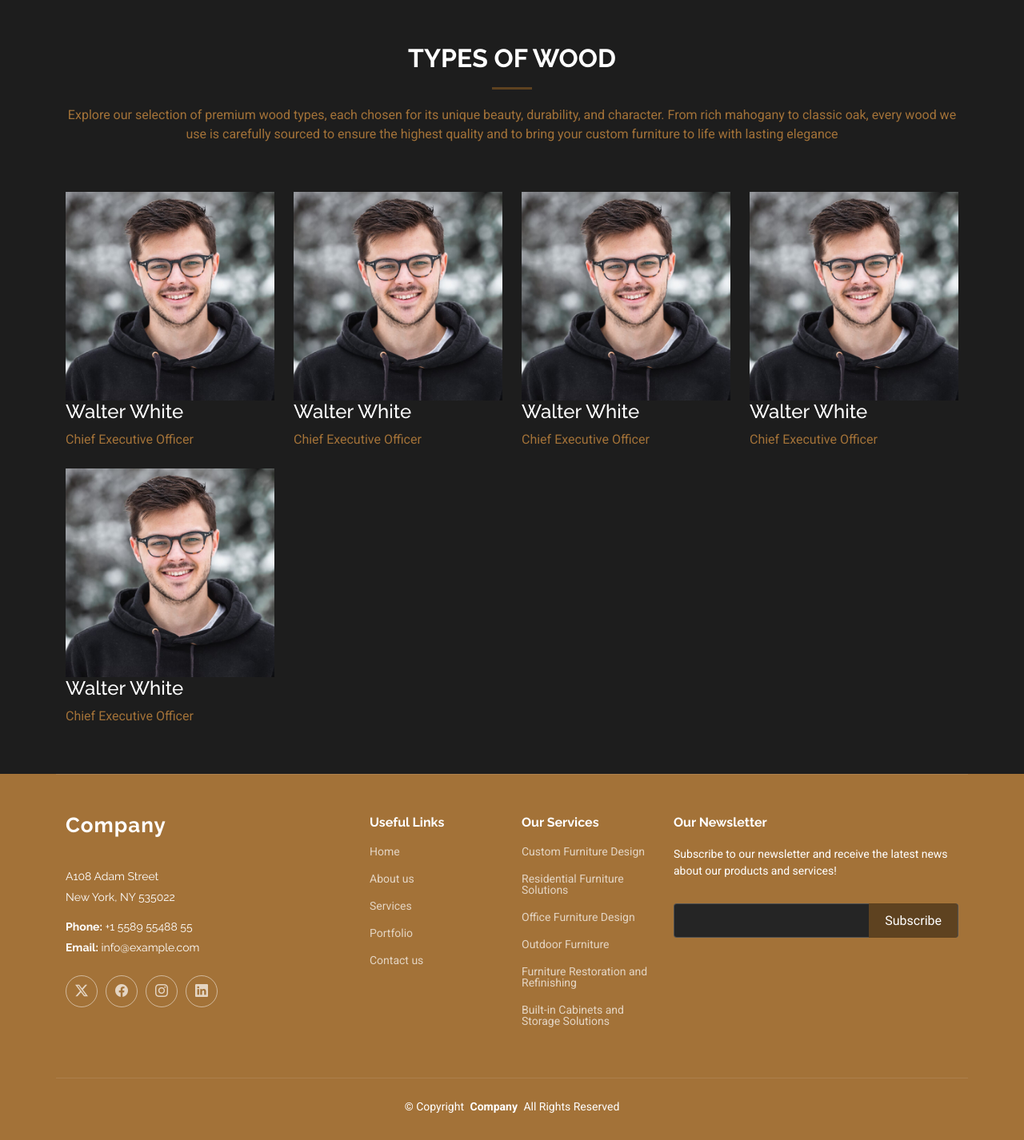
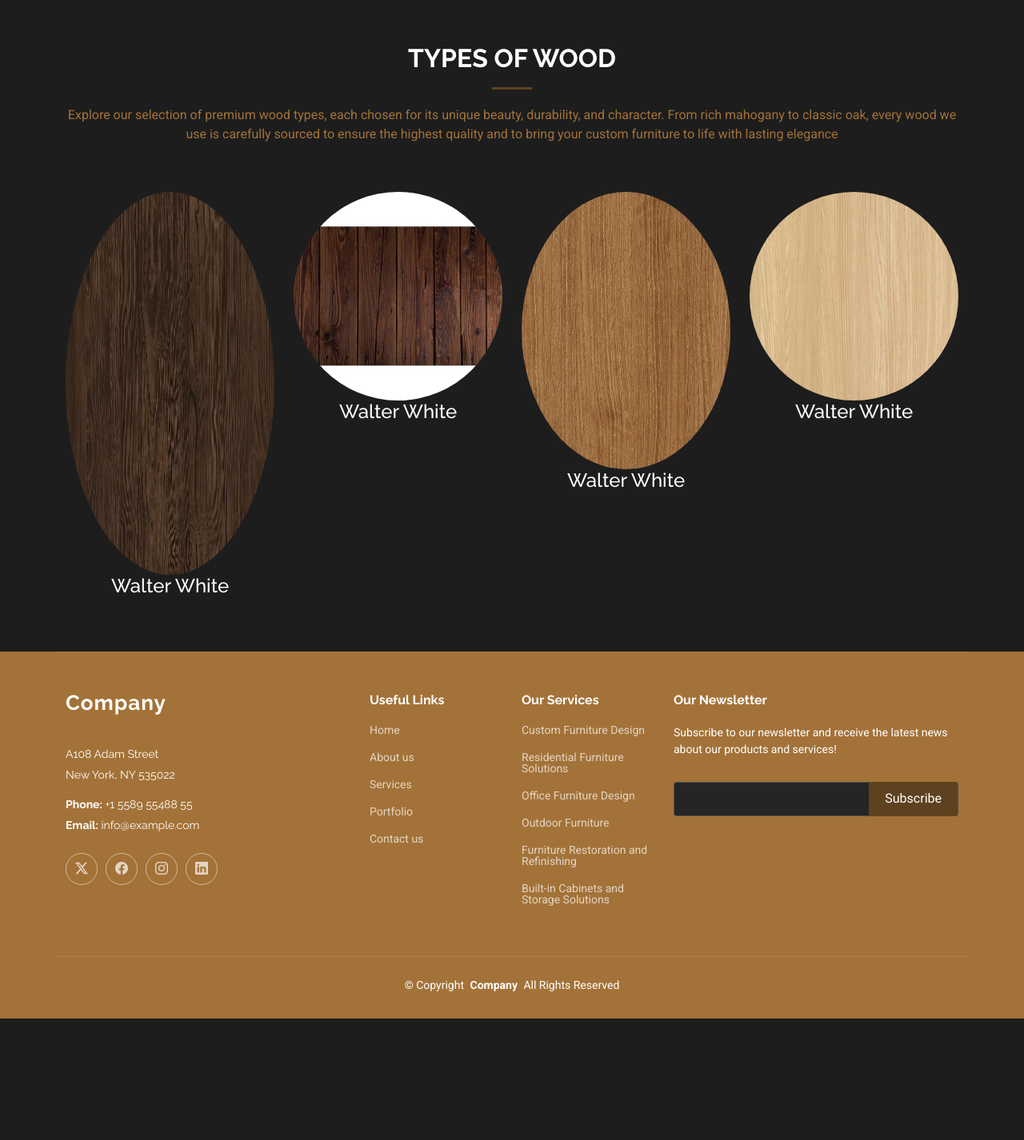
Before and after one commit to quiesscent/company, a Django app: page /services/ in a window 1280 px wide. Shown: the part 1013-2439 px from the top of the page at 80% size. After the commit the page ends 2287 px from the top, so only its background shows below. Run offline with Django 5.2, Linux system fonts and the light colour scheme; some libraries are stand-ins or nearby versions.

Commit message:
added the wood type images

```diff
--- a/companywebsite/features/templates/services.html
+++ b/companywebsite/features/templates/services.html
@@ -131,16 +131,15 @@
 
       <div class="container">
 
-        <div class="row gy-4">
+        <div class="row gy-4 wood-section">
 
           <div class="col-lg-3 col-md-6 d-flex align-items-stretch" data-aos="fade-up" data-aos-delay="100">
             <div class="wood-type">
               <div class="wood-img">
-                <img src="{% static 'assets/img/team/team-1.jpg' %}" class="img-fluid" alt="">
+                <img src="{% static 'assets/img/wood-types/wood-type-1.jpg' %}" class="img-fluid rounded-circle max-width:40;  height: 40;" alt="">
               </div>
               <div class="wood-info">
-                <h4>Walter White</h4>
-                <span>Chief Executive Officer</span>
+                <h4 class="text-center">Walter White</h4>
               </div>
             </div>
           </div><!-- End wood type -->
@@ -149,11 +148,23 @@
           <div class="col-lg-3 col-md-6 d-flex align-items-stretch" data-aos="fade-up" data-aos-delay="100">
             <div class="wood-type">
               <div class="wood-img">
-                <img src="{% static 'assets/img/team/team-1.jpg' %}" class="img-fluid" alt="">
+                <img src="{% static 'assets/img/wood-types/wood-type-2.jpg' %}" class="img-fluid rounded-circle" alt="">
               </div>
               <div class="wood-info">
-                <h4>Walter White</h4>
-                <span>Chief Executive Officer</span>
+                <h4 class="text-center">Walter White</h4>
+              </div>
+            </div>
+          </div><!-- End wood type -->
+
+
+
+          <div class="col-lg-3 col-md-6 d-flex align-items-stretch" data-aos="fade-up" data-aos-delay="100">
+            <div class="wood-type">
+              <div class="wood-img">
+                <img src="{% static 'assets/img/wood-types/wood-type-3.jpg' %}" class="img-fluid rounded-circle" alt="">
+              </div>
+              <div class="wood-info">
+                <h4 class="text-center">Walter White</h4>
               </div>
             </div>
           </div><!-- End wood type -->
@@ -162,37 +173,10 @@
           <div class="col-lg-3 col-md-6 d-flex align-items-stretch" data-aos="fade-up" data-aos-delay="100">
             <div class="wood-type">
               <div class="wood-img">
-                <img src="{% static 'assets/img/team/team-1.jpg' %}" class="img-fluid" alt="">
+                <img src="{% static 'assets/img/wood-types/wood-type-4.jpg' %}" class="img-fluid rounded-circle" alt="">
               </div>
               <div class="wood-info">
-                <h4>Walter White</h4>
-                <span>Chief Executive Officer</span>
-              </div>
-            </div>
-          </div><!-- End wood type -->
-
-
-          <div class="col-lg-3 col-md-6 d-flex align-items-stretch" data-aos="fade-up" data-aos-delay="100">
-            <div class="wood-type">
-              <div class="wood-img">
-                <img src="{% static 'assets/img/team/team-1.jpg' %}" class="img-fluid" alt="">
-              </div>
-              <div class="wood-info">
-                <h4>Walter White</h4>
-                <span>Chief Executive Officer</span>
-              </div>
-            </div>
-          </div><!-- End wood type -->
-
-
-          <div class="col-lg-3 col-md-6 d-flex align-items-stretch" data-aos="fade-up" data-aos-delay="100">
-            <div class="wood-type">
-              <div class="wood-img">
-                <img src="{% static 'assets/img/team/team-1.jpg' %}" class="img-fluid" alt="">
-              </div>
-              <div class="wood-info">
-                <h4>Walter White</h4>
-                <span>Chief Executive Officer</span>
+                <h4 class="text-center">Walter White</h4>
               </div>
             </div>
           </div><!-- End wood type -->
```
Also changed, not shown: companywebsite/features/static/assets/css/main.css (+5 -177 lines), companywebsite/features/static/assets/img/wood-types/wood-type-1.jpg (added), companywebsite/features/static/assets/img/wood-types/wood-type-2.jpg (added), companywebsite/features/static/assets/img/wood-types/wood-type-3.jpg (added), companywebsite/features/static/assets/img/wood-types/wood-type-4.jpg (added).
